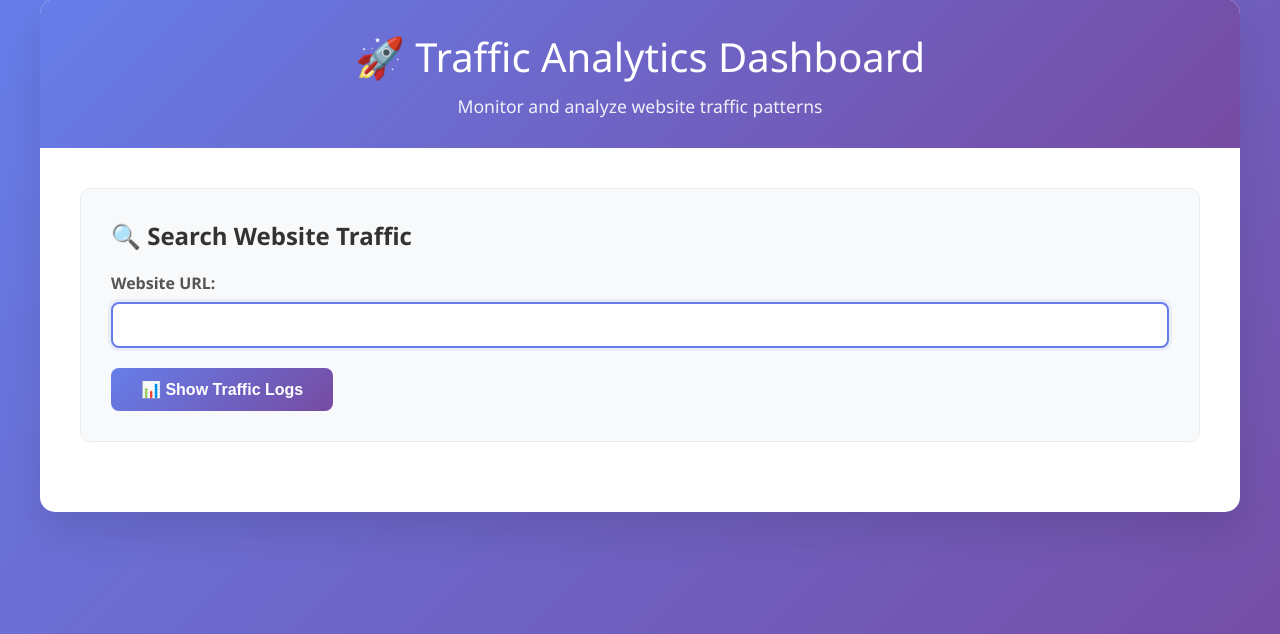
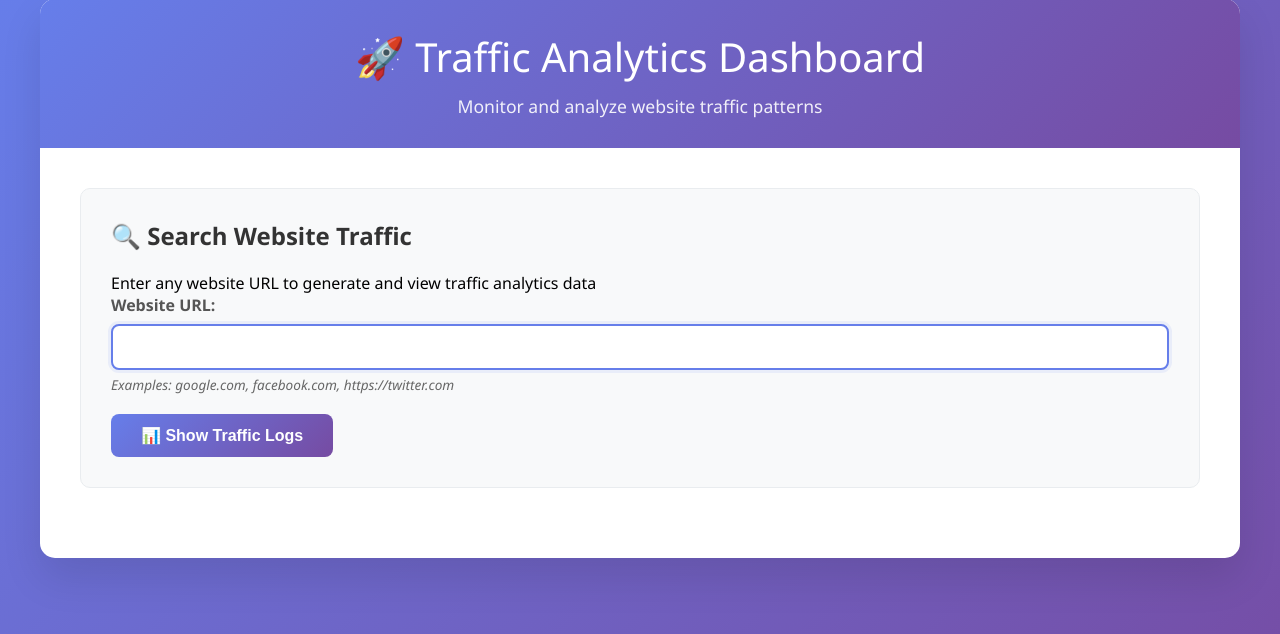
Before and after one commit to Dipika99/web-traffic-analytics, a Django app: page / in a window 1280 px wide. Shown: the part 21-655 px from the top of the page. Run offline with Django 4.2, Linux system fonts and the light colour scheme; data comes from the database, SQL or seed files in the repository; data that the repository does not hold is empty.

Commit message:
Some funtionalities change

```diff
--- a/analytics/static/analytics/css/style.css
+++ b/analytics/static/analytics/css/style.css
@@ -50,6 +50,8 @@ body {
     border: 1px solid #e9ecef;
 }
 
+/* Removed available websites styles - no longer needed */
+
 .search-section h2 {
     color: #333;
     margin-bottom: 20px;
@@ -80,6 +82,14 @@ body {
     outline: none;
     border-color: #667eea;
     box-shadow: 0 0 0 3px rgba(102, 126, 234, 0.1);
+}
+
+.form-group small {
+    display: block;
+    margin-top: 5px;
+    color: #666;
+    font-size: 0.85rem;
+    font-style: italic;
 }
 
 .btn {
@@ -223,6 +233,16 @@ body {
     border: 1px solid #f5c6cb;
 }
 
+.success-message {
+    background: #d4edda;
+    color: #155724;
+    padding: 15px;
+    border-radius: 8px;
+    margin-bottom: 20px;
+    border: 1px solid #c3e6cb;
+    font-weight: 500;
+}
+
 @media (max-width: 768px) {
     .container {
         margin: 10px;
--- a/analytics/templates/analytics/home.html
+++ b/analytics/templates/analytics/home.html
@@ -17,11 +17,14 @@
         <div class="content">
             <div class="search-section">
                 <h2>🔍 Search Website Traffic</h2>
+                <p>Enter any website URL to generate and view traffic analytics data</p>
+
                 <form method="post">
                     {% csrf_token %}
                     <div class="form-group">
                         <label for="id_url">Website URL:</label>
                         {{ form.url }}
+                        <small>Examples: google.com, facebook.com, https://twitter.com</small>
                     </div>
                     <button type="submit" class="btn">📊 Show Traffic Logs</button>
                 </form>
--- a/analytics/views.py
+++ b/analytics/views.py
@@ -17,17 +17,102 @@ class TrafficLogListAPIView(generics.ListAPIView):
 def home(request):
     logs = None
     website = None
+
     if request.method == 'POST':
         form = WebsiteURLForm(request.POST)
         if form.is_valid():
             url = form.cleaned_data['url']
-            # Try to find the Website by domain
-            try:
-                website = Website.objects.get(domain=url)
-                logs = TrafficLog.objects.filter(website=website).order_by('-timestamp')[:50]
-            except Website.DoesNotExist:
-                form.add_error('url', 'Website not found.')
+
+            # Normalize the URL
+            normalized_url = normalize_url(url)
+
+            # Create website object (not stored in database)
+            website_name = extract_website_name(normalized_url)
+            website = {
+                'name': website_name,
+                'domain': normalized_url
+            }
+
+            # Generate session-based traffic logs
+            logs = generate_session_traffic_logs(normalized_url)
+
     else:
         form = WebsiteURLForm()
 
-    return render(request, 'analytics/home.html', {'form': form, 'logs': logs, 'website': website})
+    return render(request, 'analytics/home.html', {
+        'form': form,
+        'logs': logs,
+        'website': website
+    })
+
+
+def normalize_url(url):
+    """Normalize URL to a standard format"""
+    url = url.strip()
+
+    # Add https:// if no protocol specified
+    if not url.startswith(('http://', 'https://')):
+        url = 'https://' + url
+
+    # Remove trailing slash
+    url = url.rstrip('/')
+
+    return url
+
+
+def extract_website_name(url):
+    """Extract a readable name from URL"""
+    import re
+
+    # Remove protocol and www
+    clean_url = url.replace('https://', '').replace('http://', '').replace('www.', '')
+
+    # Get the domain part (before the first slash)
+    domain = clean_url.split('/')[0]
+
+    # Remove TLD and capitalize
+    name_part = domain.split('.')[0]
+    name = name_part.replace('-', ' ').replace('_', ' ').title()
+
+    return name
+
+
+def generate_session_traffic_logs(domain):
+    """Generate session-based traffic logs (not stored in database)"""
+    from django.utils import timezone
+    import random
+    from datetime import timedelta
+
+    sample_paths = ['/', '/about', '/contact', '/products', '/services', '/blog', '/pricing', '/support']
+    sample_ips = ['192.168.1.1', '10.0.0.1', '172.16.0.1', '203.0.113.1', '198.51.100.1', '185.199.108.153']
+    sample_user_agents = [
+        'Mozilla/5.0 (Windows NT 10.0; Win64; x64) AppleWebKit/537.36 (KHTML, like Gecko) Chrome/91.0.4472.124 Safari/537.36',
+        'Mozilla/5.0 (Macintosh; Intel Mac OS X 10_15_7) AppleWebKit/537.36 (KHTML, like Gecko) Chrome/91.0.4472.124 Safari/537.36',
+        'Mozilla/5.0 (iPhone; CPU iPhone OS 14_7_1 like Mac OS X) AppleWebKit/605.1.15 (KHTML, like Gecko) Version/14.1.2 Mobile/15E148 Safari/604.1',
+        'Mozilla/5.0 (Android 11; Mobile; rv:91.0) Gecko/91.0 Firefox/91.0',
+        'Mozilla/5.0 (Windows NT 10.0; Win64; x64; rv:91.0) Gecko/20100101 Firefox/91.0'
+    ]
+    sample_referrers = ['https://google.com', 'https://facebook.com', 'https://twitter.com', 'https://linkedin.com', domain, '']
+
+    # Generate 5-8 sample logs with realistic timestamps
+    num_logs = random.randint(5, 8)
+    logs = []
+    now = timezone.now()
+
+    for i in range(num_logs):
+        # Create logs with timestamps spread over the last few hours
+        timestamp = now - timedelta(minutes=random.randint(1, 300))
+
+        log = {
+            'path': random.choice(sample_paths),
+            'method': random.choice(['GET', 'GET', 'GET', 'GET', 'POST']),  # More GETs than POSTs
+            'ip_address': random.choice(sample_ips),
+            'user_agent': random.choice(sample_user_agents),
+            'referrer': random.choice(sample_referrers) or '-',
+            'timestamp': timestamp
+        }
+        logs.append(log)
+
+    # Sort by timestamp (newest first)
+    logs.sort(key=lambda x: x['timestamp'], reverse=True)
+    return logs
```
Also changed, not shown: analytics/management/commands/create_default_superuser.py (+56 -24 lines), backend/settings_vercel.py (+25 -12 lines).
